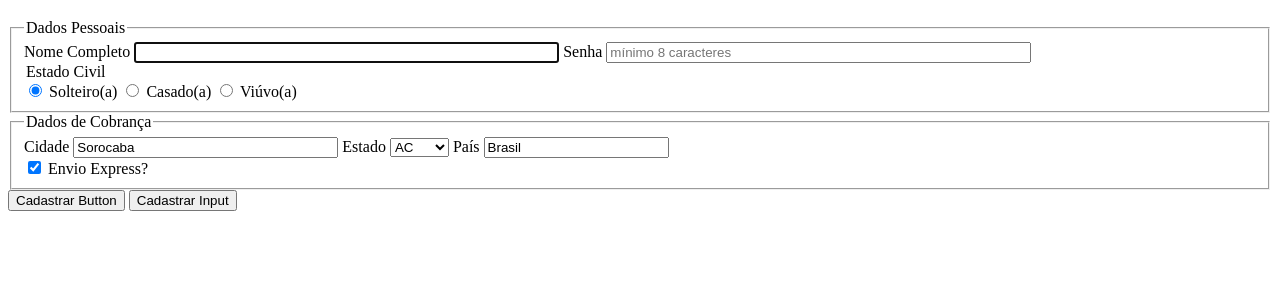
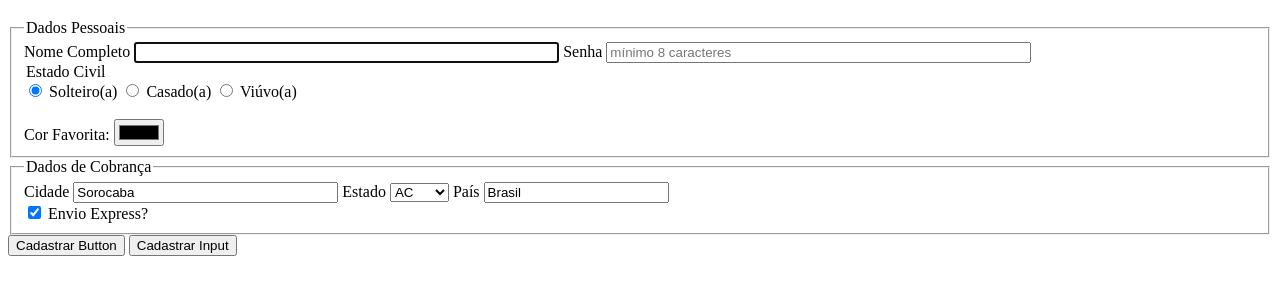
Before and after one commit to fershibli/desenvolvimento-web-1, a plain HTML site: page Projeto07FormularioCompleto/index.html in a window 1280 px wide. Shown: the part 61-356 px from the top of the page. Drawn offline with Linux system fonts and the light colour scheme.

Commit message:
feat(Projeto07): colorpicker

```diff
--- a/Projeto07FormularioCompleto/index.html
+++ b/Projeto07FormularioCompleto/index.html
@@ -32,6 +32,10 @@
                     <input type="radio" id="viuvo" value="viuvo" name="estadoCivil">
                     <label for="viuvo">Viúvo(a)</label>
                 </fieldset>
+
+                <br>
+                <label for="cor-favorita">Cor Favorita:</label>
+                <input type="color" name="corFavorita" id="cor-favorita">
 
             </fieldset>
             <fieldset>
```
